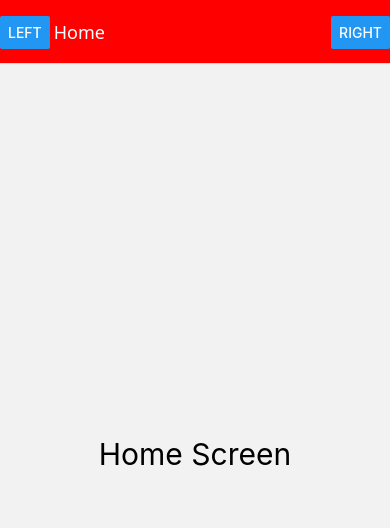
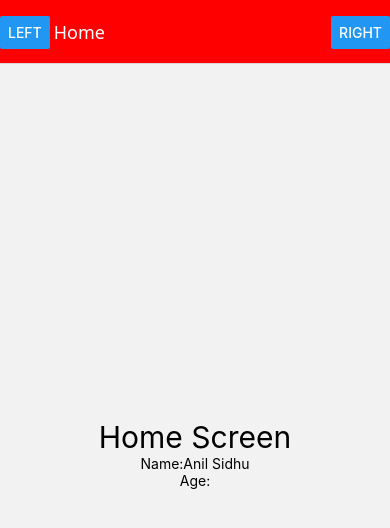
Before and after one commit to harenderbhati/nativeFirstProject, a React Native app: screen /Login in a window 390 px wide. Both pictures are taken after a click on the button "GO TO HOME PAGE". Shown: the top 528 px of the page. Built offline with nearby package versions, Linux system fonts and the light colour scheme.

Commit message:
get data from params

```diff
--- a/App.tsx
+++ b/App.tsx
@@ -242,9 +242,6 @@ function App(): React.JSX.Element {
 
 
 
-
-
-
 const styles = StyleSheet.create({
   textbox:{
     fontSize:32,
--- a/components/Home.js
+++ b/components/Home.js
@@ -1,9 +1,16 @@
 import {Text, View} from 'react-native';
 
-export const Home = () => {
+export const Home = (props) => {
+  console.log(props.route.params)
   return (
     <View style={{flex: 1, justifyContent: 'center', alignItems: 'center'}}>
       <Text style={{fontSize: 30}}>Home Screen</Text>
+      <Text>
+        Name:{props.route.params.name}
+      </Text>
+      <Text>
+        Age:{props.route.params.Age}
+      </Text>
     </View>
   );
 };
--- a/components/Login.js
+++ b/components/Login.js
@@ -5,12 +5,14 @@ import {
   } from 'react-native';
 
 export const Login =(props)=>{
+    const name="Harry Thakur";
+    const age=25;
   return(
     <View style={{flex:1, justifyContent:"center", alignItems:"center"}}>
       <Text style={{fontSize:30}}>
         Login  Screen
       </Text>
-      <Button title='Go to Home Page' onPress={()=>props.navigation.navigate("Home")} />
+      <Button title='Go to Home Page' onPress={()=>props.navigation.navigate("Home",{name:"Anil Sidhu", age :30})} />
     </View>
   )
 }
```
